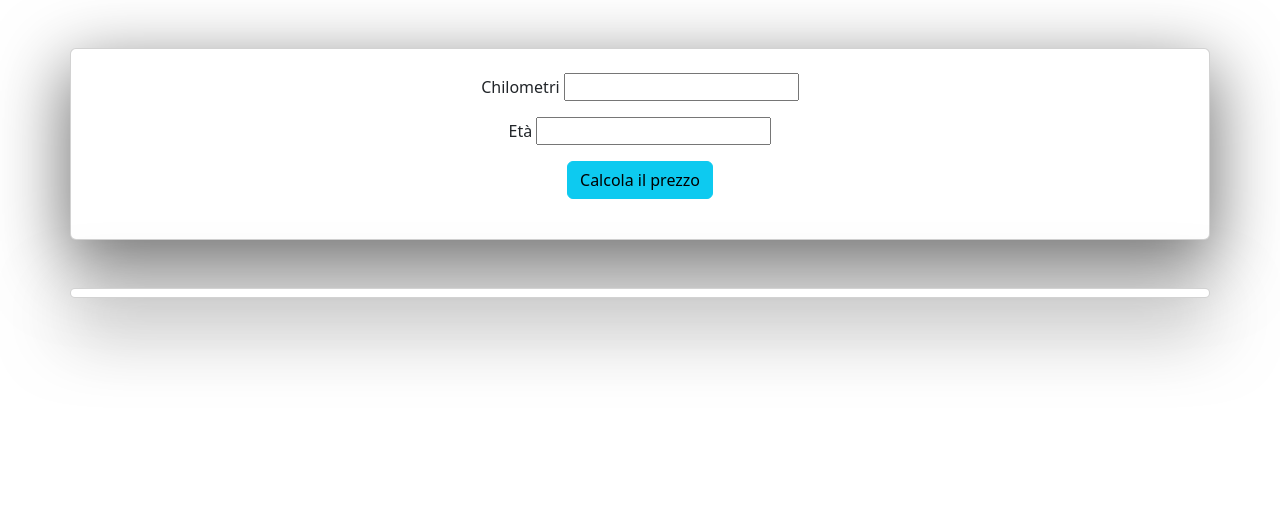
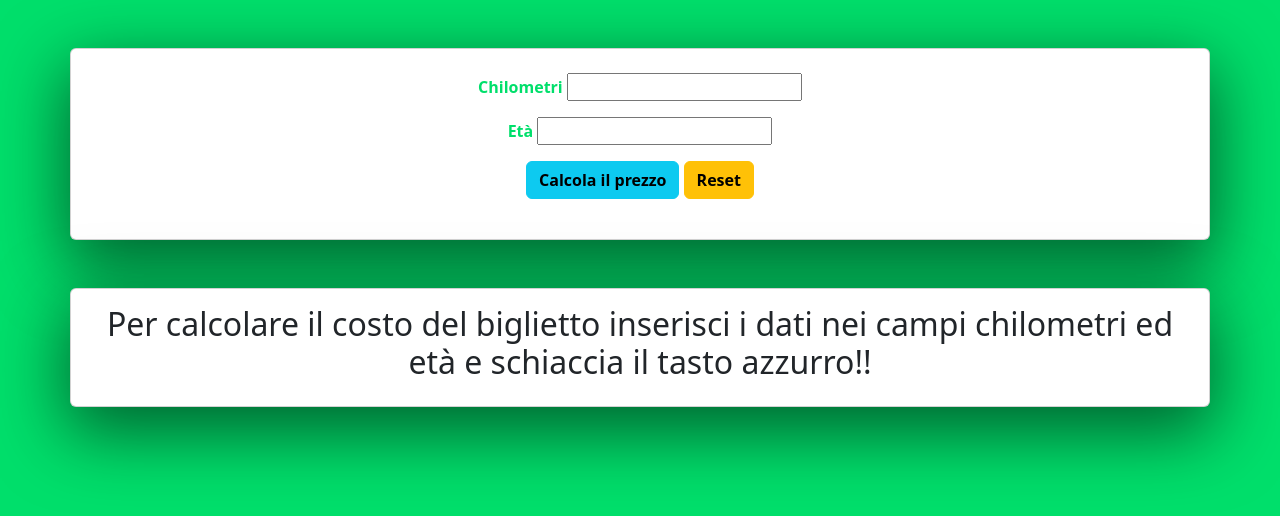
Before and after one commit to Gabriele-Cavallo/js-biglietto-treno-form, a plain HTML site: page index.html in a window 1280 px wide. Drawn offline with nearby package versions, Linux system fonts and the light colour scheme.

Commit message:
feat: add reset button

```diff
--- a/CSS/style.css
+++ b/CSS/style.css
@@ -1,9 +1,20 @@
+/* #region Reset */
 *{
     margin: 0;
     padding: 0;
     box-sizing: border-box;
 }
-
+/* #endregion Reset */
+/* #region Typography */
+.ms-color-green{
+    color: #00df6b;
+}
+/* #endregion Typography */
+/* #region MS-Background */
+.ms-bg-green{
+    background-color: #00df6b;
+}
 .ms-box-shadow{
     box-shadow: rgba(0, 0, 0, 0.56) 0px 22px 70px 4px;
 }
+/* #endregion MS-Background */
--- a/JS/script.js
+++ b/JS/script.js
@@ -49,10 +49,15 @@
             userPriceKm = userPriceKm - discount20;
         }else if (userAge > 65){
             userPriceKm = userPriceKm - discount40;
-        }else{
-            userPriceKm = userKm * 0.21;
         }
         userPriceKm = userPriceKm.toFixed(2);
         let userMessage = `Il prezzo del tuo biglietto è di ${userPriceKm}€`;
         document.querySelector('#ticket-price').innerHTML = userMessage;
     });
+
+    let resetButton = document.querySelector('#btn-reset');
+    resetButton.addEventListener('click' , function (){
+        document.querySelector('#user-km').value = '';
+        document.querySelector('#user-age').value = '';
+        document.querySelector('#ticket-price').innerHTML = 'Per calcolare il costo del biglietto inserisci i dati nei campi chilometri ed età e schiaccia il tasto azzurro!!';
+    });
--- a/index.html
+++ b/index.html
@@ -9,23 +9,24 @@
     <!-- /Bootstrap CSS -->
     <link rel="stylesheet" href="./CSS/style.css">
 </head>
-<body>
+<body class="ms-bg-green">
     <main class="container-lg text-center align-items-center">
         <div class="row card ms-box-shadow mt-5">
             <div class="col py-4">
                 <div class="input-container mb-3">
-                    <label for="user-km">Chilometri</label>
+                    <label for="user-km" class="fw-bold ms-color-green">Chilometri</label>
                     <input id="user-km" type="text">
                 </div>
                 <div class="input-container mb-3">
-                    <label for="user-age">Età</label>
+                    <label for="user-age" class="fw-bold ms-color-green">Età</label>
                     <input id="user-age" type="text">
                 </div>
-                <button id="btn-price" class=" btn btn-info mb-3">Calcola il prezzo</button>
+                <button id="btn-price" class="btn btn-info mb-3 fw-bold">Calcola il prezzo</button>
+                <button id="btn-reset" class="btn btn-warning mb-3 fw-bold">Reset</button>
             </div>
         </div>
         <div class="row card ms-box-shadow mt-5">
-            <h2 id="ticket-price"></h2>
+            <h2 id="ticket-price" class="p-3">Per calcolare il costo del biglietto inserisci i dati nei campi chilometri ed età e schiaccia il tasto azzurro!!</h2>
         </div>
     </main>
     <!-- Bootstrap JS -->
```
